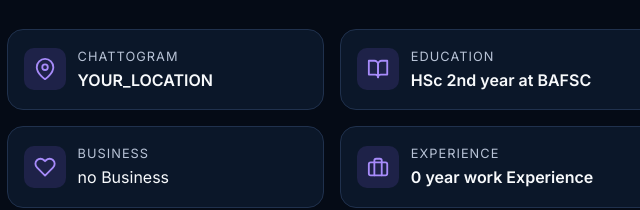
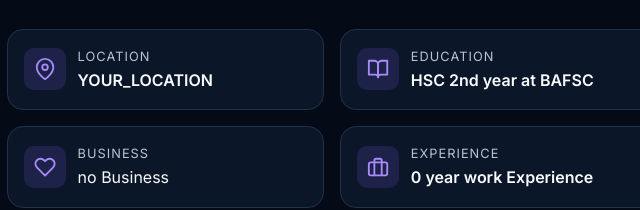
Before and after one commit to mahfuz-afridi/portfolio, a plain HTML site: page index.html in a window 1280 px wide. Shown: the part 1154-1364 px from the top of the page, 549-1189 px from the left. Drawn offline with Linux system fonts and the light colour scheme; no server answers; files whose address does not match are found by name.

Commit message:
Update index.html

```diff
--- a/index.html
+++ b/index.html
@@ -163,11 +163,11 @@
           <ul class="info-cards">
             <li class="info-card">
               <span class="info-card__icon" aria-hidden="true"><svg class="icon"><use href="#i-pin"></use></svg></span>
-              <div><p class="info-card__label">Chattogram</p><p class="info-card__value" data-bind="location">YOUR_LOCATION</p></div>
+              <div><p class="info-card__label">LOCATION</p><p class="info-card__value" data-bind="location">Chattoram</p></div>
             </li>
             <li class="info-card">
               <span class="info-card__icon" aria-hidden="true"><svg class="icon"><use href="#i-book"></use></svg></span>
-              <div><p class="info-card__label">Education</p><p class="info-card__value">HSc 2nd year at BAFSC</p></div>
+              <div><p class="info-card__label">Education</p><p class="info-card__value">HSC 2nd year at BAFSC</p></div>
             </li>
             <li class="info-card">
               <span class="info-card__icon" aria-hidden="true"><svg class="icon"><use href="#i-heart"></use></svg></span>
```
